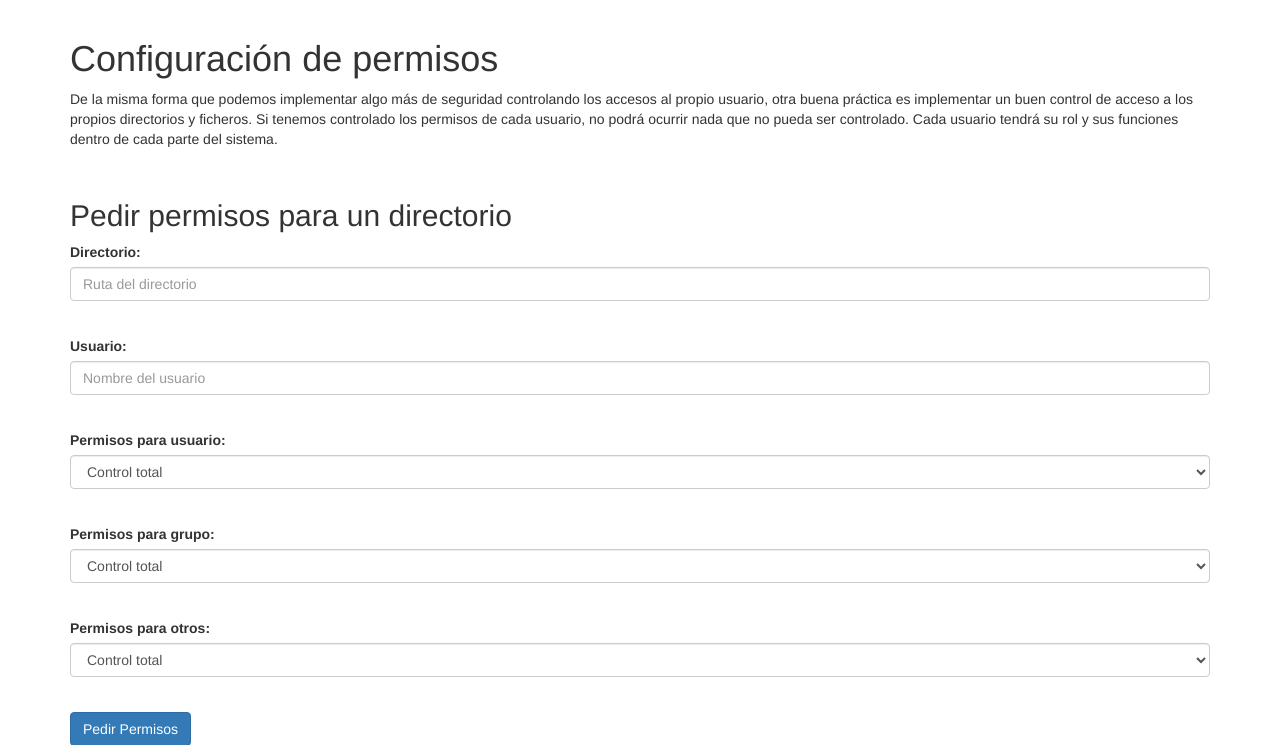
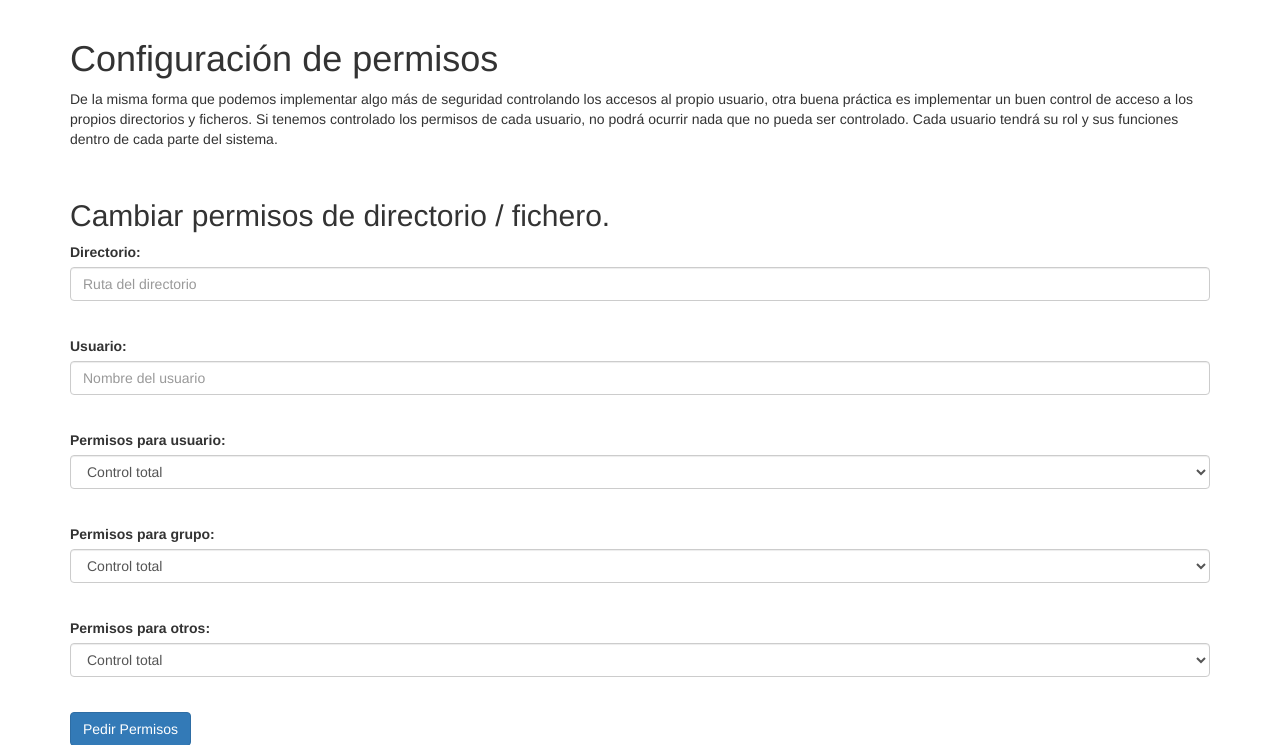
Before and after one commit to gabrielASIR/test_TFG, a Django app: template usuarios/templates/usuarios/configurar_permisos.html in a window 1280 px wide. Shown: the part 51-796 px from the top of the page. Run offline with Django 3.2, Linux system fonts and the light colour scheme; the template is opened without the code that fills it, so the values that code supplies are empty; some libraries are stand-ins or nearby versions.

Commit message:
Update configurar_permisos.html

```diff
--- a/usuarios/templates/usuarios/configurar_permisos.html
+++ b/usuarios/templates/usuarios/configurar_permisos.html
@@ -66,7 +66,7 @@
         <p>{{ mensaje_error }}</p>
         {% endif %}
 
-        <h2>Pedir permisos para un directorio</h2>
+        <h2>Cambiar permisos de directorio / fichero.</h2>
         <form method="post" action="{% url 'usuarios:configurar_permisos' %}">
             {% csrf_token %}
             <div class="form-group">
```
